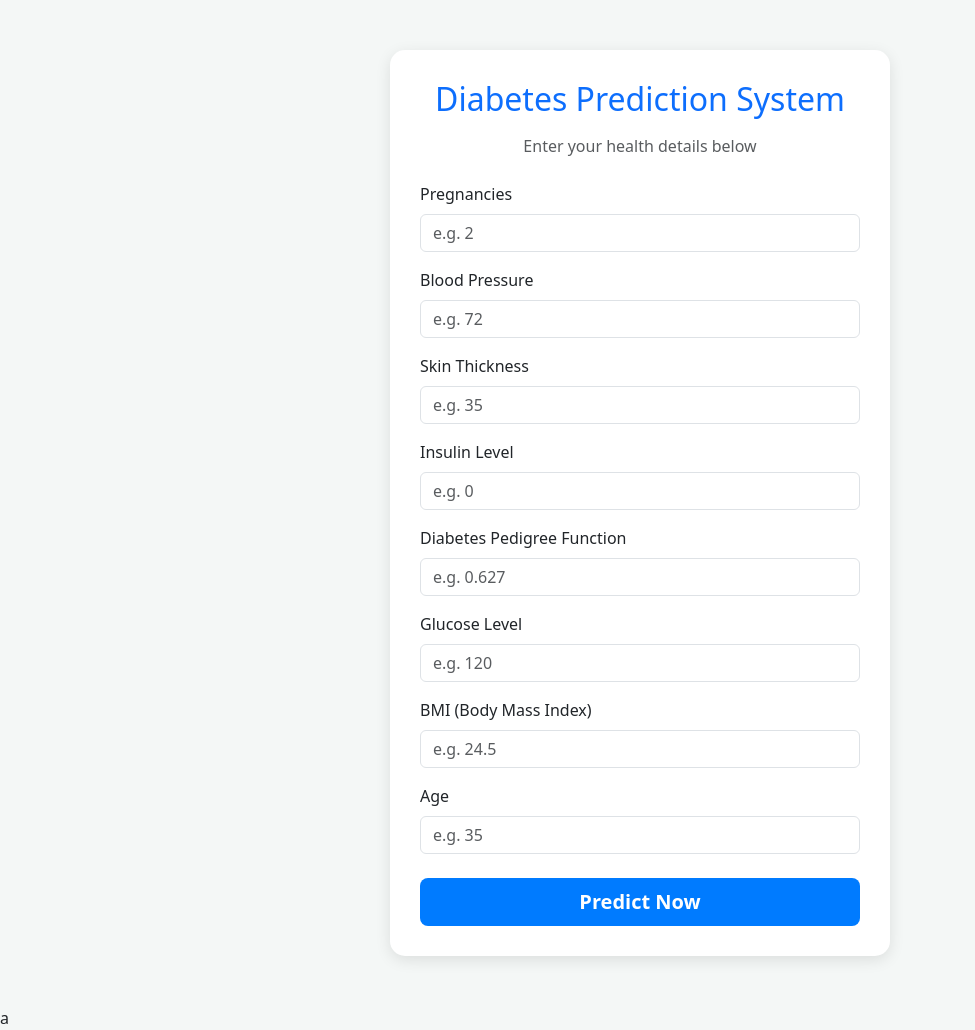
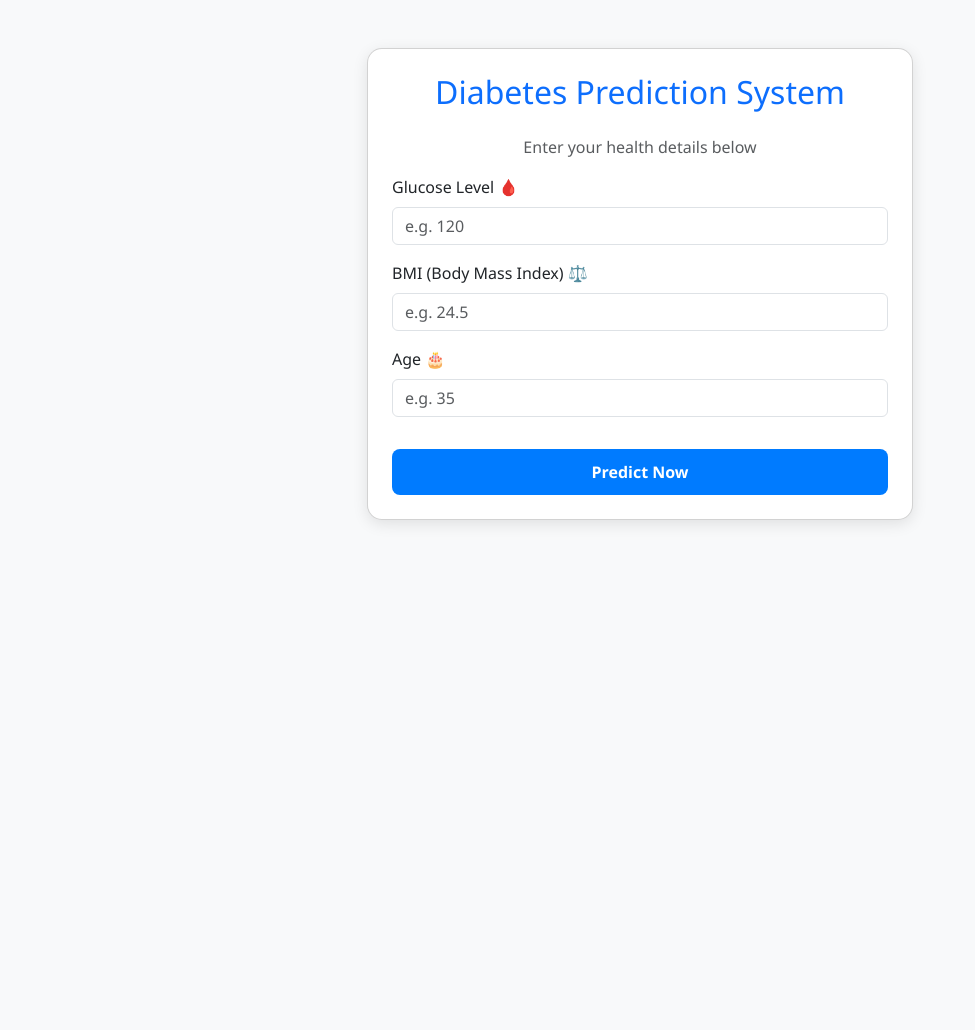
Before and after one commit to sujithae129-rgb/AI-Advance-Dual-Suite, a Flask app: page /diabetes in a window 1280 px wide. Shown: the whole page, without its empty margins (0-975 px from the left). After the commit the page ends 524 px from the top, so only its background shows below. Run offline with Flask 3, Linux system fonts and the light colour scheme.

Commit message:
Update diabetes_predict.html

```diff
--- a/templates/diabetes_predict.html
+++ b/templates/diabetes_predict.html
@@ -3,100 +3,53 @@
 <head>
     <meta charset="UTF-8">
     <meta name="viewport" content="width=device-width, initial-scale=1.0">
-    <title>Diabetes Prediction</title>
-    <!-- Bootstrap CSS Link -->
-    <link href="https://cdn.jsdelivr.net/npm/bootstrap@5.3.0/dist/css/bootstrap.min.css" rel="stylesheet">
+    <title>Diabetes Prediction System</title>
+    <link rel="stylesheet" href="https://cdn.jsdelivr.net/npm/bootstrap@5.3.0/dist/css/bootstrap.min.css">
     <style>
-        body {
-            background-color: #f4f7f6;
-        }
-        .prediction-card {
-            max-width: 500px;
-            margin: 50px auto;
-            padding: 30px;
-            background: #ffffff;
-            border-radius: 15px;
-            box-shadow: 0 4px 15px rgba(0,0,0,0.1);
-        }
-        .btn-predict {
-            background-color: #007bff;
-            color: white;
-            font-weight: bold;
-        }
+        body { background-color: #f8f9fa; font-family: 'Segoe UI', Tahoma, Geneva, Verdana, sans-serif; }
+        .card { border-radius: 15px; box-shadow: 0 4px 15px rgba(0,0,0,0.1); }
+        .btn-custom { background-color: #007bff; color: white; border-radius: 8px; padding: 10px 20px; font-weight: bold; width: 100%; }
+        .btn-custom:hover { background-color: #0056b3; color: white; }
     </style>
 </head>
 <body>
+    <div class="container mt-5">
+        <div class="row justify-content-center">
+            <div class="col-md-6">
+                <div class="card p-4 bg-white">
+                    <h2 class="text-center text-primary mb-4">Diabetes Prediction System</h2>
+                    <p class="text-center text-muted">Enter your health details below</p>
 
-<div class="container">
-    <div class="prediction-card">
-        <!-- Title & Subtitle -->
-        <h2 class="text-center text-primary mb-3">Diabetes Prediction System</h2>
-        <p class="text-center text-muted mb-4">Enter your health details below</p>
-
-        <!-- Form Starts Here -->
-        <form action="/predict_diabetes" method="post">
-            <!-- Pregnancies Input -->
+                    <form action="/predict_diabetes" method="POST">
+                        <!-- Glucose Level -->
                         <div class="mb-3">
-    <label class="form-label font-weight-bold">Pregnancies</label>
-    <input type="number" step="any" name="pregnancies" class="form-control" placeholder="e.g. 2" required>
-</div>
-
-<!-- Blood Pressure Input -->
-<div class="mb-3">
-    <label class="form-label font-weight-bold">Blood Pressure</label>
-    <input type="number" step="any" name="blood_pressure" class="form-control" placeholder="e.g. 72" required>
-</div>
-
-<!-- Skin Thickness Input -->
-<div class="mb-3">
-    <label class="form-label font-weight-bold">Skin Thickness</label>
-    <input type="number" step="any" name="skin_thickness" class="form-control" placeholder="e.g. 35" required>
-</div>
-
-<!-- Insulin Input -->
-<div class="mb-3">
-    <label class="form-label font-weight-bold">Insulin Level</label>
-    <input type="number" step="any" name="insulin" class="form-control" placeholder="e.g. 0" required>
-</div>
-
-<!-- Diabetes Pedigree Function Input -->
-<div class="mb-3">
-    <label class="form-label font-weight-bold">Diabetes Pedigree Function</label>
-    <input type="number" step="0.001" name="dpf" class="form-control" placeholder="e.g. 0.627" required>
-</div>
-
-            <!-- Glucose Input -->
-            <div class="mb-3">
-                <label class="form-label font-weight-bold">Glucose Level</label>
+                            <label class="form-label font-weight-bold">Glucose Level 🩸</label>
                             <input type="number" step="any" name="glucose" class="form-control" placeholder="e.g. 120" required>
                         </div>
 
-            <!-- BMI Input -->
+                        <!-- BMI -->
                         <div class="mb-3">
-                <label class="form-label">BMI (Body Mass Index)</label>
+                            <label class="form-label font-weight-bold">BMI (Body Mass Index) ⚖️</label>
                             <input type="number" step="any" name="bmi" class="form-control" placeholder="e.g. 24.5" required>
                         </div>
 
-            <!-- Age Input -->
+                        <!-- Age -->
                         <div class="mb-3">
-                <label class="form-label">Age</label>
-                <input type="number" name="age" class="form-control" placeholder="e.g. 35" required>
+                            <label class="form-label font-weight-bold">Age 🎂</label>
+                            <input type="number" step="any" name="age" class="form-control" placeholder="e.g. 35" required>
                         </div>
 
-            <!-- Submit Button -->
-            <div class="d-grid gap-2 mt-4">
-                <button type="submit" class="btn btn-predict btn-lg">Predict Now</button>
+                        <button type="submit" class="btn btn-custom mt-3">Predict Now</button>
+                    </form>
+
+                    {% if prediction_text %}
+                    <div class="mt-4 alert alert-info text-center font-weight-bold fs-5">
+                        {{ prediction_text }}
                     </div>
-
-        </form>
+                    {% endif %}
                 </div>
             </div>
-{% if prediction_text %}
-    <div class="alert alert-{{ alert_class }} mt-4 text-center">
-        <h4>{{ prediction_text }}</h4>
         </div>
-{% endif %}
-<!-- Bootstrap JS Link (Optional but good) -->
-<script src="https://cdn.jsdelivr.net/npm/bootstrap@5.3.0/dist/js/bootstrap.bundle.min.js"></script>
+    </div>
 </body>
-</html>a
+</html>
```
Lines whose indentation alone changed are shown as unchanged.
